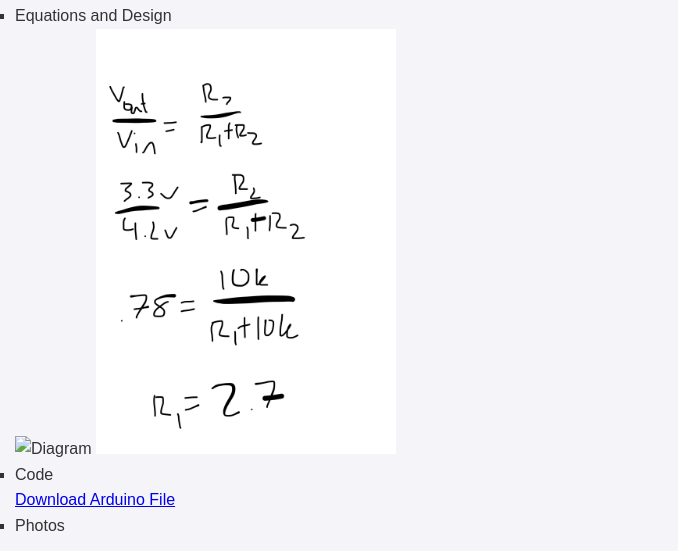
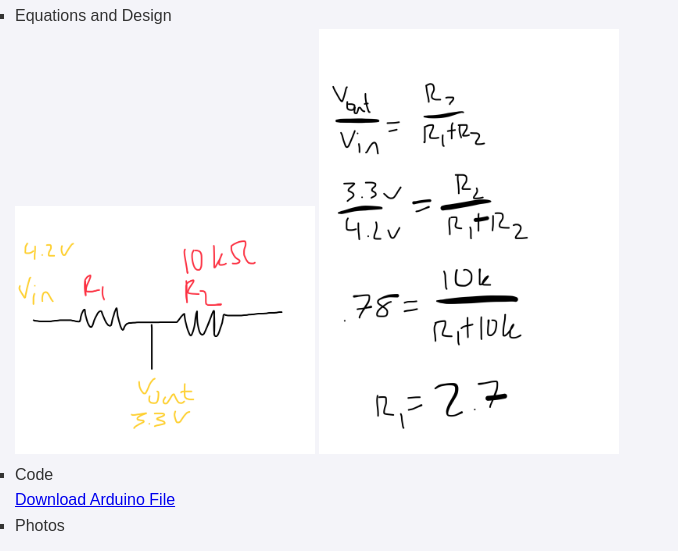
Before and after one commit to iklking/CSCE5612-project-website, a plain HTML site: page index.html in a window 1280 px wide. Shown: the part 3778-4329 px from the top of the page, without its empty margins (0-678 px from the left). Drawn offline with Linux system fonts and the light colour scheme.

Commit message:
Update index.html

```diff
--- a/index.html
+++ b/index.html
@@ -62,7 +62,7 @@
         <img src="Lab 2/BluetoothPhone.png" alt="Bluetooth" width="300">
     <h3>Week 3: Putting it all together.</h3>
       <li>Equations and Design</li>
-        <img src="Lab 3/Diagram.png" alt="Diagram" width="300">
+        <img src="Lab 3/Diagram 2.png" alt="Diagram" width="300">
         <img src="Lab 3/Equations.png" alt="Equation" width="300">
       <li>Code</li>
         <a href="Lab 3/Lab3.ino" download>Download Arduino File</a>
```
